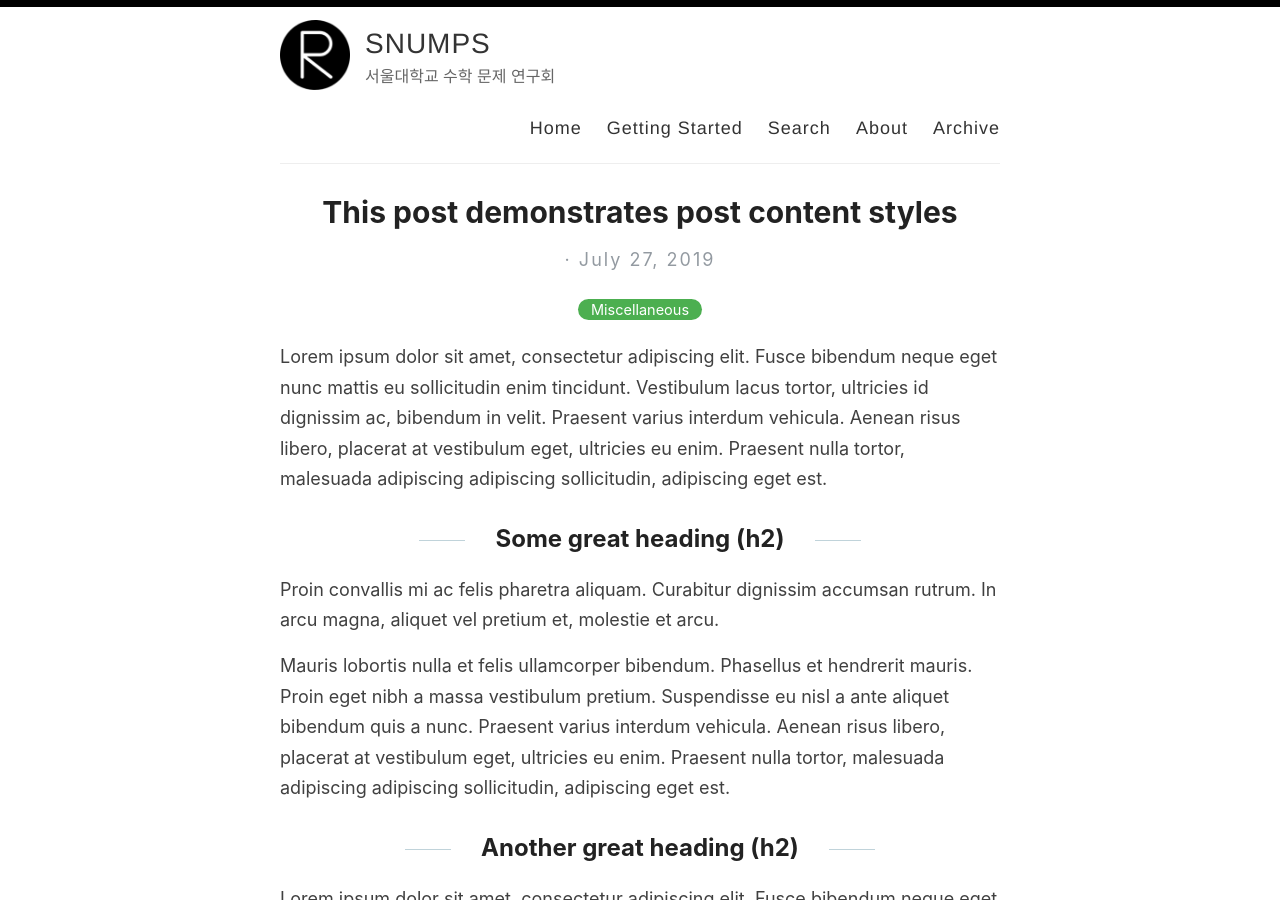
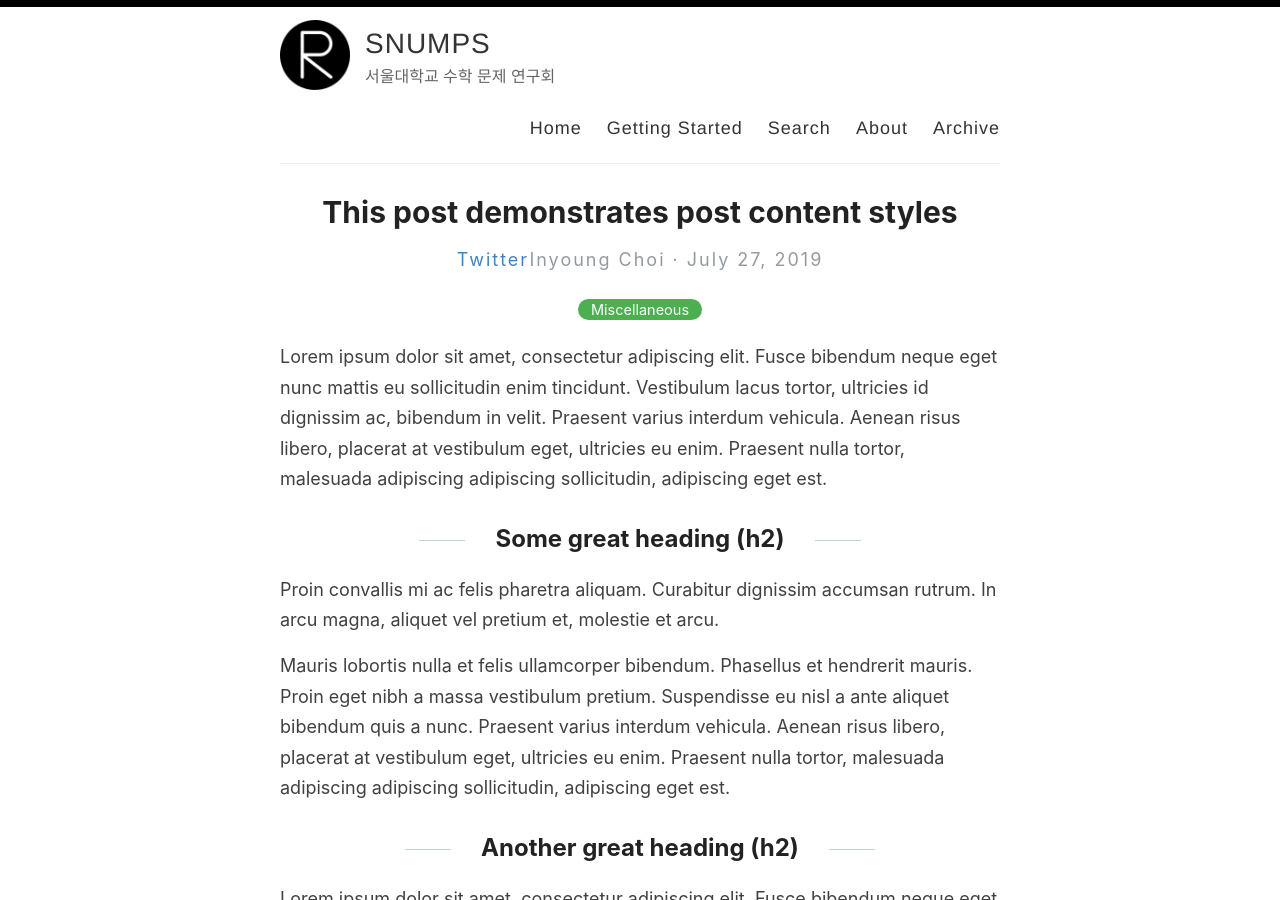
Before and after one commit to snumps/snumps.github.io, a Jekyll site: the page built from _posts/2019-7-27-this-post-demonstrates-post-content-styles.md, in a window 1280 px wide and 900 px high. Built offline with Jekyll 4.4.1, drawn with Linux system fonts in a browser that asks for light colours.

Commit message:
test attribute

```diff
--- a/_layouts/post.html
+++ b/_layouts/post.html
@@ -6,7 +6,7 @@ layout: default
   <h1>{{ page.title }}</h1>
 
   <div>
-    <p class="author_title">{{page.email}}  ·  {{ page.date | date: "%B %e, %Y" }}</p>
+    <p class="author_title"> <a href="mailto:{{page.email}}" target="_blank">Twitter</a>{{page.author}}  ·  {{ page.date | date: "%B %e, %Y" }}</p>
     {% if page.last_modified_at %}
     <p class="author_title" datetime="{{ page.last_modified_at | date_to_xmlschema }}">(Updated: {{ page.last_modified_at | date: "%b %-d, %Y" }})</p>
     {% endif %}
--- a/_posts/2019-7-27-this-post-demonstrates-post-content-styles.md
+++ b/_posts/2019-7-27-this-post-demonstrates-post-content-styles.md
@@ -2,6 +2,8 @@
 layout: post
 title: This post demonstrates post content styles
 categories: Miscellaneous
+author: [Inyoung Choi]
+email: amychoi7@snu.ac.kr
 ---
 
 Lorem ipsum dolor sit amet, consectetur adipiscing elit. Fusce bibendum neque eget nunc mattis eu sollicitudin enim tincidunt. Vestibulum lacus tortor, ultricies id dignissim ac, bibendum in velit. Praesent varius interdum vehicula. Aenean risus libero, placerat at vestibulum eget, ultricies eu enim. Praesent nulla tortor, malesuada adipiscing adipiscing sollicitudin, adipiscing eget est.
```
